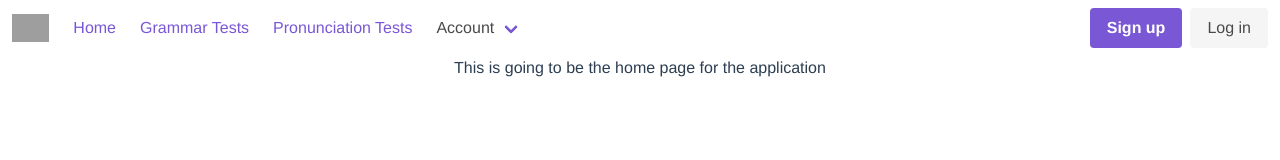
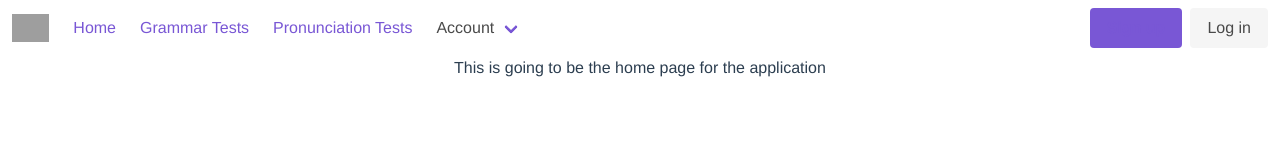
Before and after one commit to nancylee713/AILanguageTutor_FE, a Vue app: page /#/ in a window 1280 px wide. Shown: the top 160 px of the page. Built offline with nearby package versions, Linux system fonts and the light colour scheme; grey boxes are pictures that could not be loaded.

Commit message:
Add login and sign up buttons

```diff
--- a/src/components/NavBar.vue
+++ b/src/components/NavBar.vue
@@ -38,7 +38,9 @@
             <b-navbar-item tag="div">
                 <div class="buttons">
                     <a class="button is-primary">
-                        <strong>Sign up</strong>
+                        <router-link to='/'>
+                            <strong>Sign up</strong>
+                        </router-link>
                     </a>
                     <a class="button is-light">
                         Log in
```
